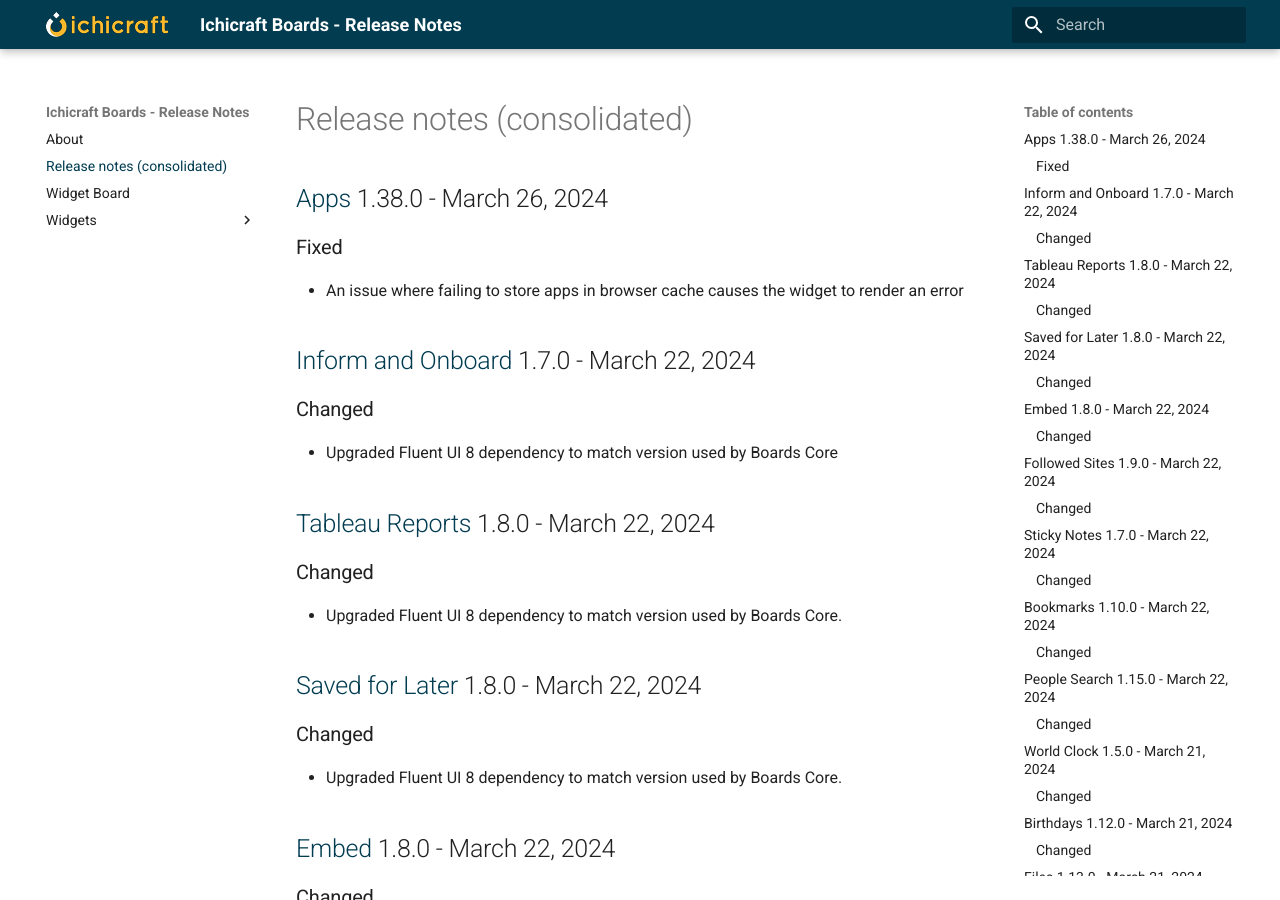
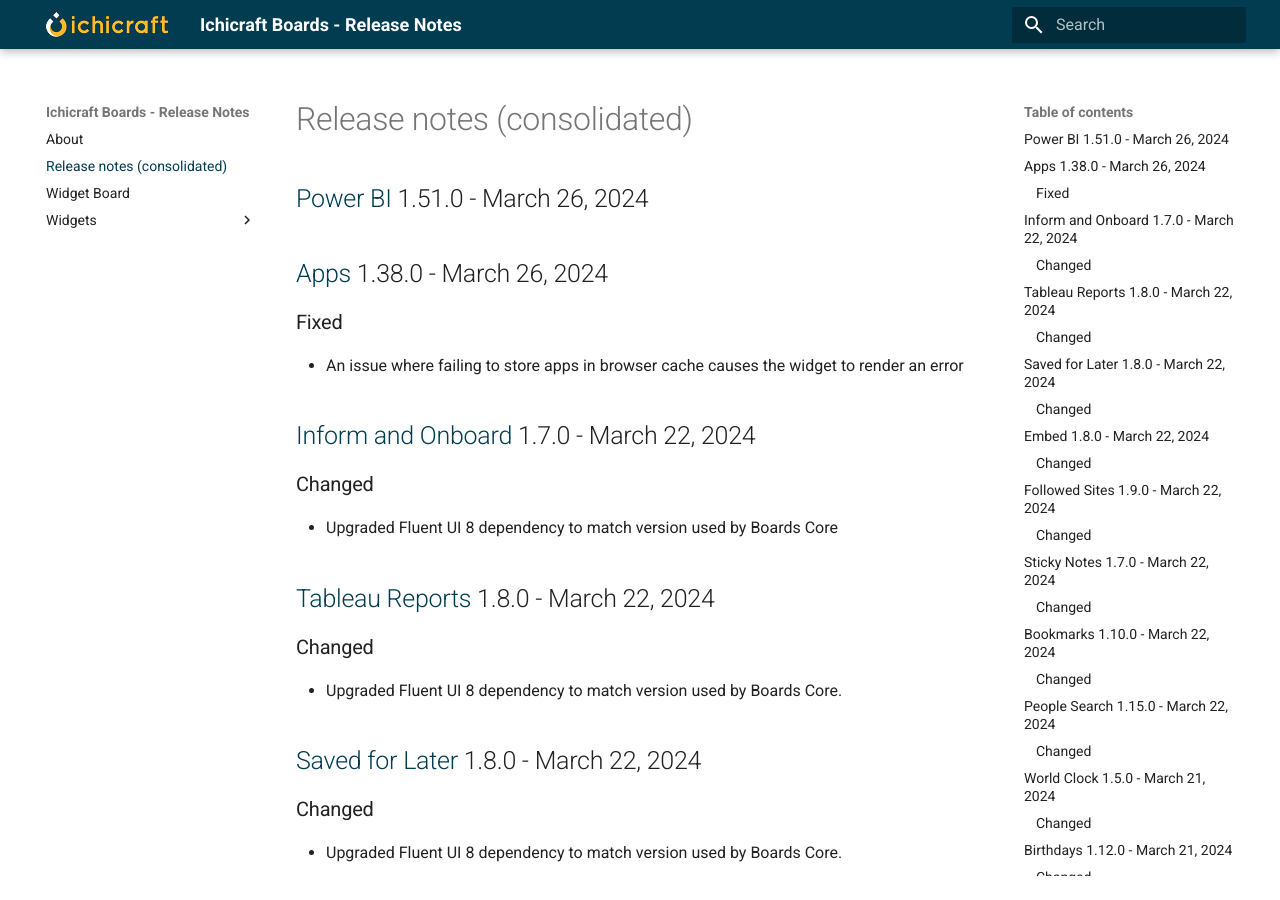
Before and after one commit to ichicraft/widgets-docs, an MkDocs documentation site: the page built from docs/Release-notes-(consolidated).md, in a window 1280 px wide and 900 px high. Built offline with MkDocs 1.6.1 and Material for MkDocs 9.7.7, drawn with Linux system fonts in a browser that asks for light colours.

Commit message:
Release notes updated by BuildService

```diff
--- a/docs/Release-notes-(consolidated).md
+++ b/docs/Release-notes-(consolidated).md
@@ -1,3 +1,5 @@
+## [Power BI](./Widgets/Power BI.md) 1.51.0 - March 26, 2024
+
 ## [Apps](./Widgets/Apps.md) 1.38.0 - March 26, 2024
 
 ### Fixed
--- a/docs/Widgets/Power BI.md
+++ b/docs/Widgets/Power BI.md
@@ -1,3 +1,5 @@
+## 1.51.0 - March 26, 2024
+
 ## 1.50.0 - February 08, 2024
 
 ### Changed
```
